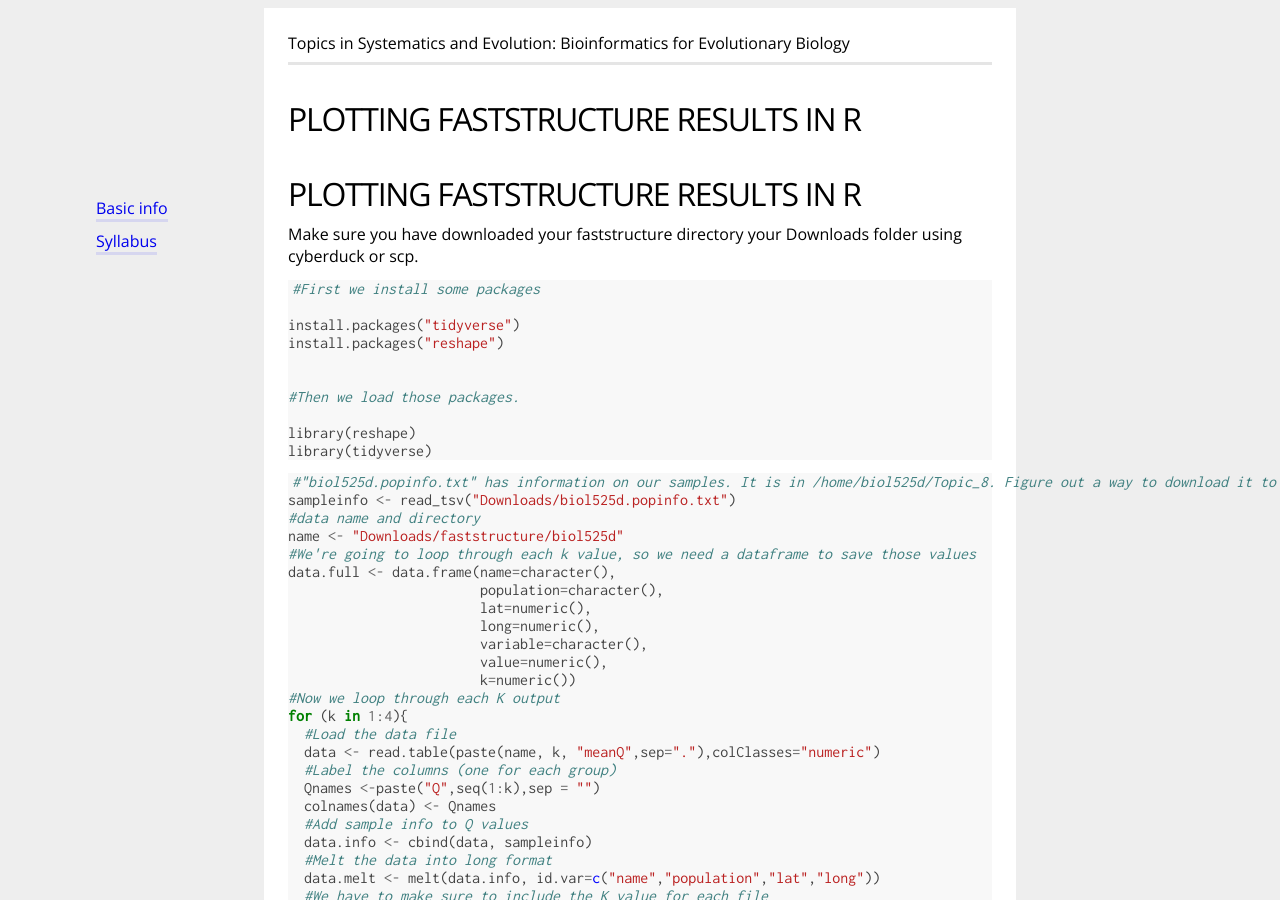
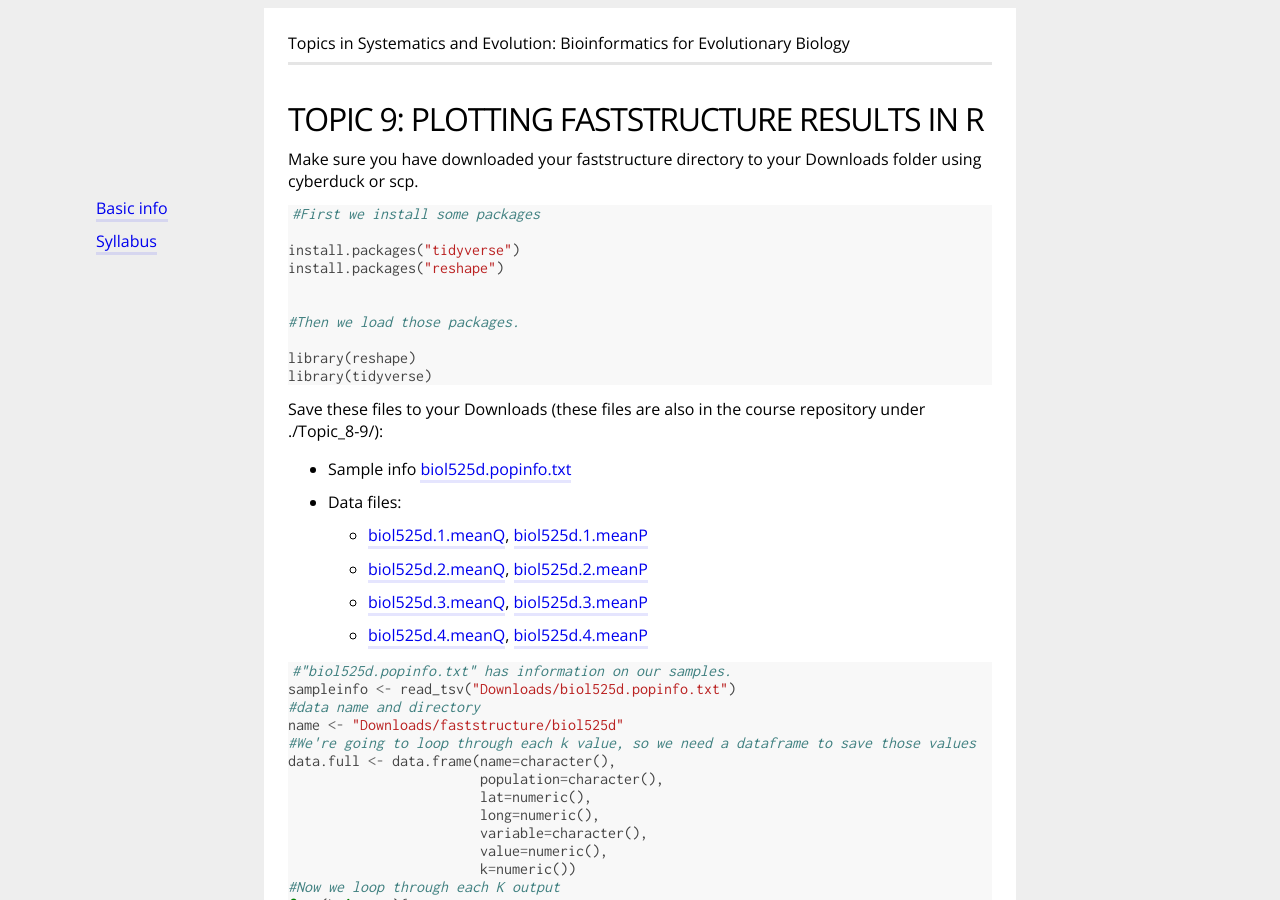
Before and after one commit to owensgl/biol525D, a Jekyll site: the page built from Topic_8-9/plotting_structure.md, in a window 1280 px wide and 900 px high. Built offline with Jekyll 4.4.1, drawn with Linux system fonts in a browser that asks for light colours; our own code applies the rules of GitHub Pages for plain Markdown files.

Commit message:
[Topics] Adding links to slides and accompanying material.
  -- all links are relative. this is supported by Github's markdown
     parser _and_ github pages.

````diff
--- a/Topic_8-9/fst.md
+++ b/Topic_8-9/fst.md
@@ -1,4 +1,6 @@
-# Calculating and plotting Fst
+---
+title: "Topic 9 (final): Calculating and plotting Fst"
+---
 
 Now to calculate Fst, we're going back to the server.
 ```bash
--- a/Topic_8-9/plotting_structure.md
+++ b/Topic_8-9/plotting_structure.md
@@ -1,5 +1,10 @@
-# Plotting FastStructure results in R
-Make sure you have downloaded your faststructure directory your Downloads folder using cyberduck or scp.
+---
+title: "Topic 9: Plotting FastStructure results in R"
+datafiles: [1,2,3,4]
+---
+
+Make sure you have downloaded your faststructure directory to your Downloads folder using cyberduck or scp.
+
 ``` r
 #First we install some packages
 
@@ -13,8 +18,16 @@ library(reshape)
 library(tidyverse)
 ```
 
+
+Save these files to your Downloads (these files are also in the course repository under ./Topic_8-9/):
+  - Sample info [biol525d.popinfo.txt](biol525d.popinfo.txt)
+  - Data files:
+    {% for i in page.datafiles %}
+    - [biol525d.{{i}}.meanQ](./biol525d.{{i}}.meanQ), [biol525d.{{i}}.meanP](./biol525d.{{i}}.meanP)
+    {% endfor %}
+
 ``` r
-#"biol525d.popinfo.txt" has information on our samples. It is in /home/biol525d/Topic_8. Figure out a way to download it to your laptop.
+#"biol525d.popinfo.txt" has information on our samples.
 sampleinfo <- read_tsv("Downloads/biol525d.popinfo.txt")
 #data name and directory
 name <- "Downloads/faststructure/biol525d"
@@ -101,4 +114,4 @@ Plotting challenge 1
 
 
 
-Now lets move onto [Principal Component Analysis](https://github.com/owensgl/biol525D/blob/master/Topic_8-9/pca.md)
+Now lets move onto [Principal Component Analysis](./pca.md)
````
Also changed, not shown: Topic_1/readme.md (+3 -0 lines), Topic_10/readme.md (+3 -0 lines), Topic_2/readme.md (+9 -2 lines), Topic_3/README.md (+6 -0 lines), Topic_4/readme.md (+5 -0 lines), Topic_5/README.md (+10 -0 lines), Topic_6/README.md (+4 -0 lines), Topic_7/readme.md (+3 -0 lines), Topic_8-9/pca.md (+6 -3 lines), Topic_8-9/readme.md (+8 -3 lines).
